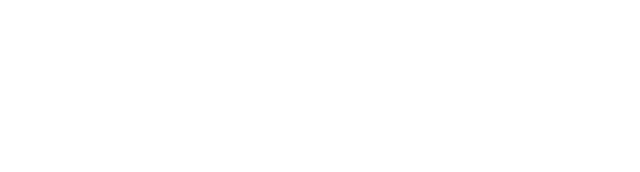
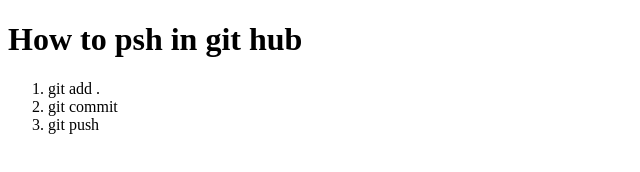
Before and after one commit to Aminulislam100/2nd-repo, a plain HTML site: page how to push in git hub.html in a window 1280 px wide. Shown: the whole page, without its empty margins (0-640 px from the left). Drawn offline with Linux system fonts and the light colour scheme.

Commit message:
added a list to push the code

```diff
--- a/outdex.html
+++ b/how to push in git hub.html
@@ -3,9 +3,14 @@
 <head>
     <meta charset="UTF-8">
     <meta name="viewport" content="width=device-width, initial-scale=1.0">
-    <title>Ashikkkk</title>
+    <title>push</title>
 </head>
 <body>
-
+    <H1>How to psh in git hub</H1>
+    <ol>
+        <li>git add .</li>
+        <li>git commit</li>
+        <li>git push</li>
+    </ol>
 </body>
 </html>
```
Also changed, not shown: index.html (deleted, +0 -12 lines).
